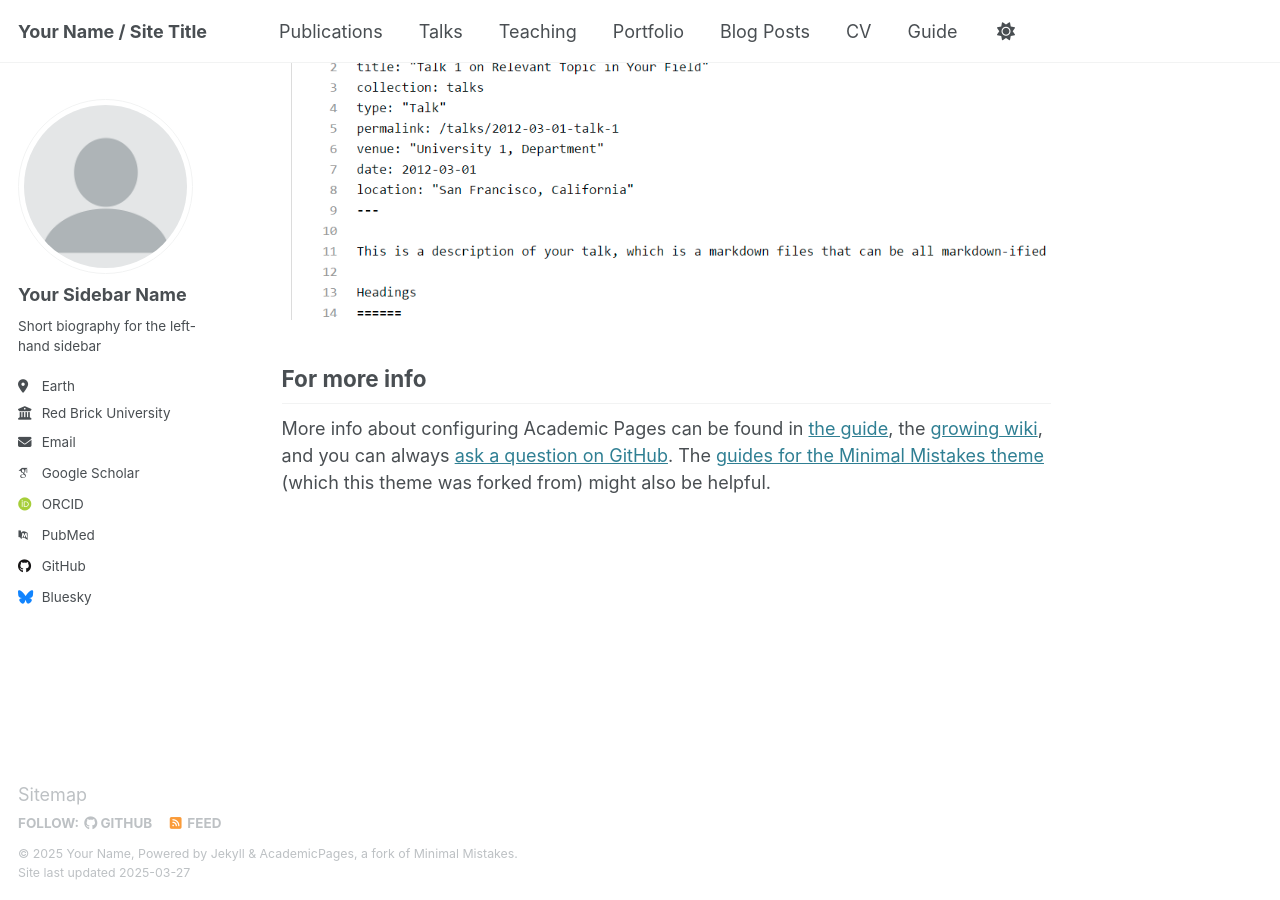
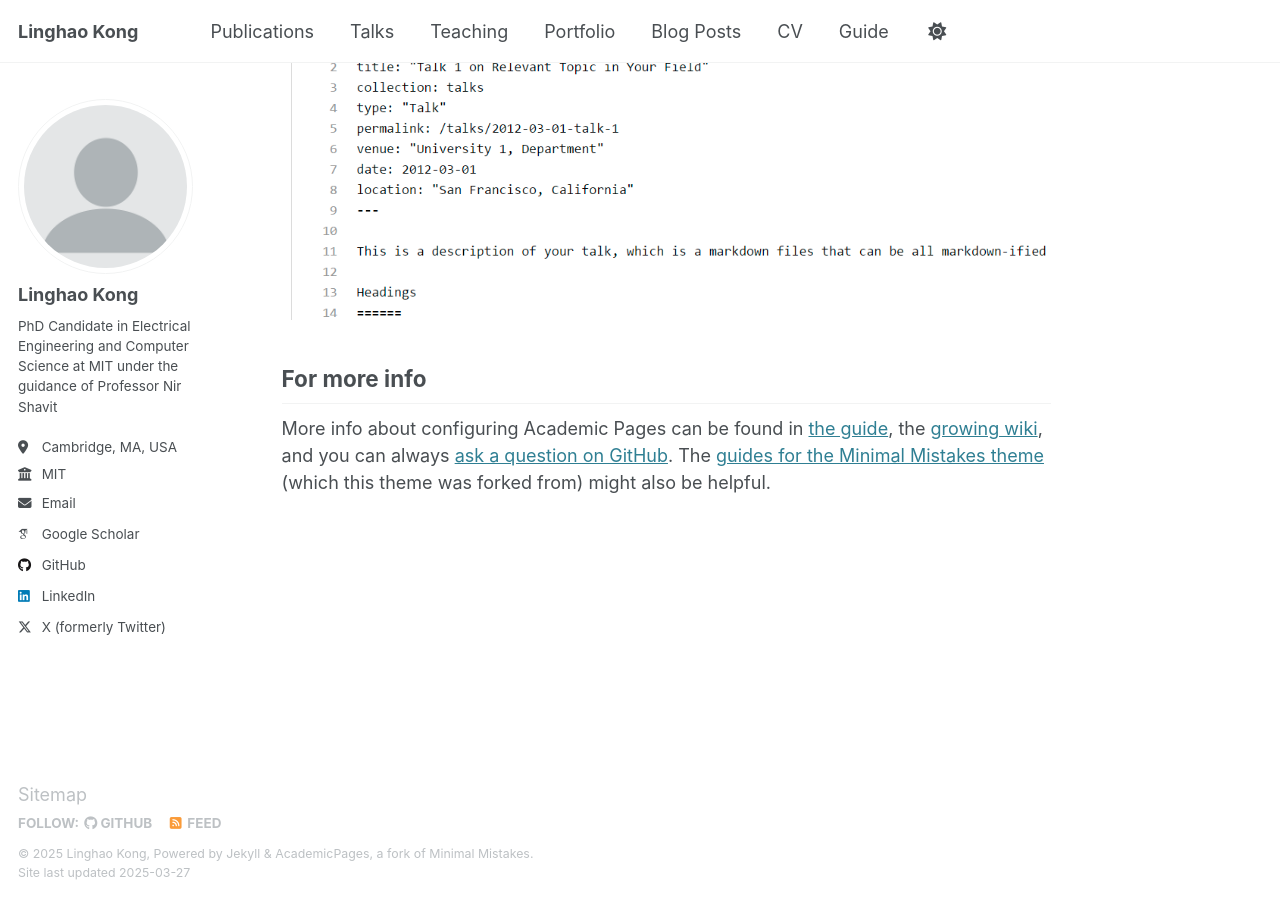
Before and after one commit to Lin-K76/Lin-K76.github.io, a Jekyll site: the page built from _pages/about.md, in a window 1280 px wide and 900 px high, scrolled down 2635 px. Built offline with Jekyll 4.4.1, drawn with Linux system fonts in a browser that asks for light colours; some web fonts are replaced.

Commit message:
Updates basic config

```diff
--- a/_config.yml
+++ b/_config.yml
@@ -9,13 +9,13 @@
 # Basic Site Settings
 locale                   : "en-US"
 site_theme               : "default"
-title                    : "Your Name / Site Title"
+title                    : "Linghao Kong"
 title_separator          : "-"
-name                     : &name "Your Name"
-description              : &description "personal description"
-url                      : https://academicpages.github.io # the base hostname & protocol for your site e.g. "https://[your GitHub username].github.io"
+name                     : &name "Linghao Kong"
+description              : &description "Linghao Kong's Personal Website"
+url                      : https://Lin-K76.github.io # the base hostname & protocol for your site e.g. "https://[your GitHub username].github.io"
 baseurl                  : "" # the subpath of your site, e.g. "/blog"
-repository               : "academicpages/academicpages.github.io"
+repository               : "Lin-K76/Lin-K76.github.io"
 
 # Site Author - The following control what appear as part of the author content on the side bar.
 #               If a field is blank the icon and link will not appear, otherwise it will be shown.
@@ -23,21 +23,21 @@ repository               : "academicpages/academicpages.github.io"
 author:
   # Biographic information
   avatar           : "profile.png"
-  name             : "Your Sidebar Name"
+  name             : "Linghao Kong"
   pronouns         : # example: "she/her"
-  bio              : "Short biography for the left-hand sidebar"
-  location         : "Earth"
-  employer         : "Red Brick University"
+  bio              : "PhD Candidate in Electrical Engineering and Computer Science at MIT under the guidance of Professor Nir Shavit"
+  location         : "Cambridge, MA, USA"
+  employer         : "MIT"
   uri              : # URL
-  email            : "none@example.org"
+  email            : "linghao@mit.edu"
 
   # Academic websites
   arxiv            : # URL - Update with the correct link to your profile
-  googlescholar    : "https://scholar.google.com/citations?user=PS_CX0AAAAAJ"
+  googlescholar    : "https://scholar.google.com/citations?user=BNQNZtQAAAAJ&hl=en"
   impactstory      : # URL
-  orcid            : "http://orcid.org/yourorcidurl"
+  orcid            : # "http://orcid.org/yourorcidurl"
   semantic         : # URL
-  pubmed           : "https://www.ncbi.nlm.nih.gov/pubmed/?term=john+snow"
+  pubmed           : # "https://www.ncbi.nlm.nih.gov/pubmed/?term=john+snow"
   researchgate     : # URL
   scopus           : # URL
 
@@ -45,12 +45,13 @@ author:
   bitbucket        : # Username - Update with your username on the site
   codepen          : # Username
   dribbble         : # Username
-  github           : "academicpages"
+  github           : "Lin-K76"
+  huggingface      : "Lin-K76"
   kaggle           : # Username
   stackoverflow    : # User number or user number and name (i.e., use "1" or "1/jeff-atwood")
 
   # Social media
-  bluesky          : "bsky.app" # Replace this with you Bluesky username
+  bluesky          : # "bsky.app" # Replace this with you Bluesky username
   facebook         : # Username
   flickr           : # Username
   foursquare       : # Username
@@ -59,7 +60,7 @@ author:
   keybase          : # Username
   instagram        : # Username
   lastfm           : # Username
-  linkedin         : # Username
+  linkedin         : linghaokong # Username
   mastodon         : # URL
   medium           : # URL
   pinterest        : # Username
@@ -67,7 +68,7 @@ author:
   steam            : # Username
   telegram         : # URL
   tumblr           : # Username
-  twitter          : # Username for X / Twitter
+  twitter          : linghaokong76 # Username for X / Twitter
   vine             : # Username
   weibo            : # Username
   wikipedia        : # Username
```
